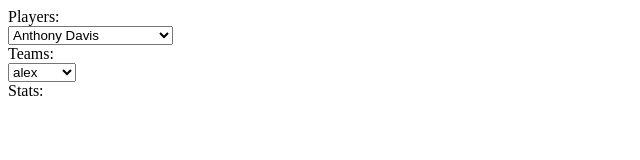
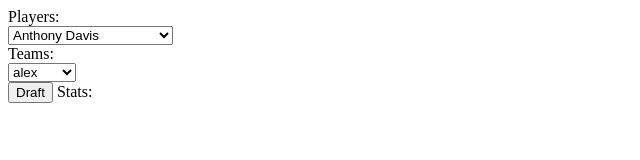
Before and after one commit to paoloruiz/fantasy-bball-chooser, a plain HTML site: page index.html in a window 1280 px wide. Shown: the whole page, without its empty margins (0-640 px from the left). Drawn offline with Linux system fonts and the light colour scheme.

Commit message:
Update index.html

```diff
--- a/index.html
+++ b/index.html
@@ -3,6 +3,7 @@
   <body>
     Players: <div id="player_selector"></div>
     Teams: <div id="team_selector"></div>
+    <button id="draftButton" type="button">Draft</button>
     Stats: <div id="team_stats"></div>
     <script src="draftTracker.js"></script>
   </body>
```
